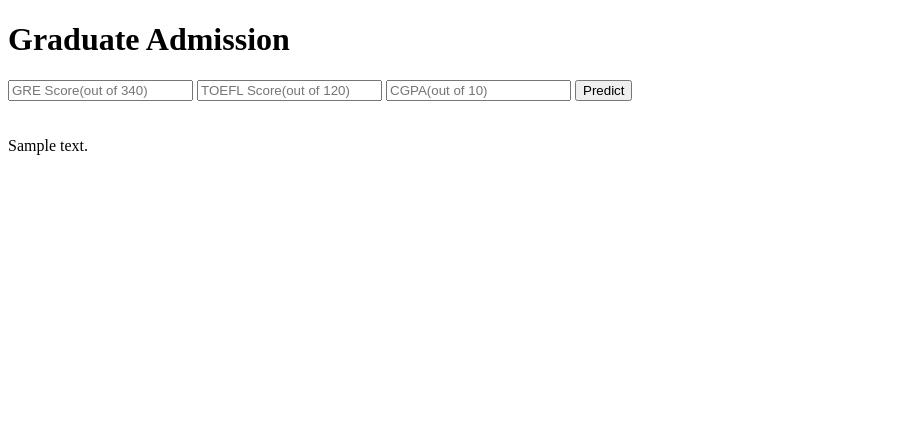
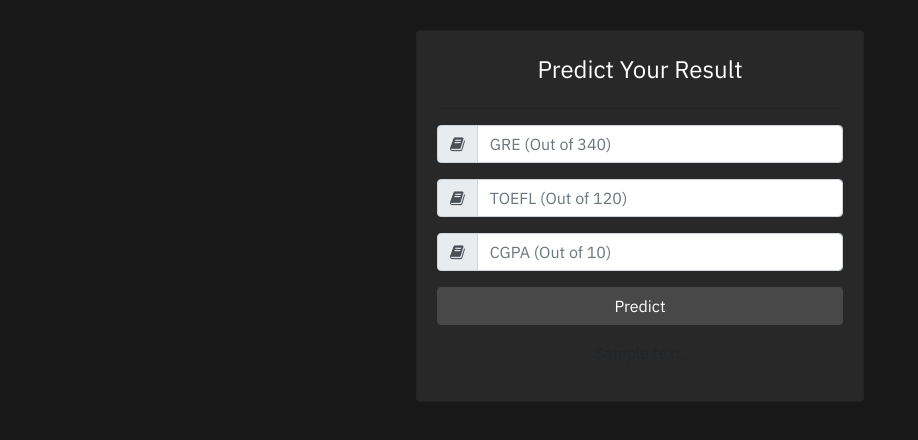
Before and after one commit to kishan0725/Graduate-Admission, a Flask app: template templates/index.html in a window 1280 px wide. Shown: the top 440 px of the page, without its empty margins (0-918 px from the left). Run offline with Flask 2, Linux system fonts and the light colour scheme; the template is opened without the code that fills it: most values are stand-ins (such as "Sample title", 1, 10 or a date in 2020); parts of the project's set-up code (start-up, migrations or seed data) failed here and were passed over; some libraries are stand-ins or nearby versions.

Commit message:
Update index.html

```diff
--- a/templates/index.html
+++ b/templates/index.html
@@ -3,33 +3,55 @@
 <!--From https://codepen.io/frytyler/pen/EGdtg-->
 <head>
   <meta charset="UTF-8">
+  <meta name="viewport" content="width=device-width, initial-scale=1, shrink-to-fit=no">
   <title>Graduate Admission</title>
-  <link href='https://fonts.googleapis.com/css?family=Pacifico' rel='stylesheet' type='text/css'>
-<link href='https://fonts.googleapis.com/css?family=Arimo' rel='stylesheet' type='text/css'>
-<link href='https://fonts.googleapis.com/css?family=Hind:300' rel='stylesheet' type='text/css'>
-<link href='https://fonts.googleapis.com/css?family=Open+Sans+Condensed:300' rel='stylesheet' type='text/css'>
+  <link href="https://fonts.googleapis.com/css?family=IBM+Plex+Sans&display=swap" rel="stylesheet">
+  <link rel="stylesheet" href="https://cdnjs.cloudflare.com/ajax/libs/font-awesome/4.7.0/css/font-awesome.min.css">
+  <link rel="stylesheet" href="https://maxcdn.bootstrapcdn.com/bootstrap/4.0.0/css/bootstrap.min.css" integrity="sha384-Gn5384xqQ1aoWXA+058RXPxPg6fy4IWvTNh0E263XmFcJlSAwiGgFAW/dAiS6JXm" crossorigin="anonymous">
+
 
 </head>
 
-<body>
- <div class="login">
-  <h1>Graduate Admission</h1>
+<body style="background-color: #181818">
+  <div class="card" style="width: 28rem;margin: 0 auto;float: none;margin-bottom: 10px;margin-top: 30px;font-family: 'IBM Plex Sans', sans-serif;background-color: #282828">
+<article class="card-body">
+  <h4 class="card-title text-center mb-4 mt-1" style="color: white">Predict Your Result</h4>
+  <hr>
+  <form action="{{ url_for('predict')}}" method="post">
+  <div class="form-group">
+  <div class="input-group">
+    <div class="input-group-prepend">
+        <span class="input-group-text"> <i class="fa fa-book"></i> </span>
+     </div>
+    <input name="GRE" class="form-control" placeholder="GRE (Out of 340)" type="text" required/>
+  </div> <!-- input-group.// -->
+  </div> <!-- form-group// -->
+  <div class="form-group">
+  <div class="input-group">
+    <div class="input-group-prepend">
+        <span class="input-group-text"> <i class="fa fa-book"></i> </span>
+     </div>
+      <input name="TOEFL" class="form-control" placeholder="TOEFL (Out of 120)" type="text" required/>
+  </div> <!-- input-group.// -->
+  </div> <!-- form-group// -->
+  <div class="form-group">
+  <div class="input-group">
+    <div class="input-group-prepend">
+        <span class="input-group-text"> <i class="fa fa-book"></i> </span>
+     </div>
+      <input name="CGPA" class="form-control" placeholder="CGPA (Out of 10)" type="text" required/>
+  </div> <!-- input-group.// -->
+  </div> <!-- form-group// -->
 
-     <!-- Main Input For Receiving Query to our ML -->
-    <form action="{{ url_for('predict')}}" method="post">
-      <input type="text" name="GRE" placeholder="GRE Score(out of 340)" required="required" />
-        <input type="text" name="TOEFL" placeholder="TOEFL Score(out of 120)" required="required" />
-    <input type="text" name="CGPA" placeholder="CGPA(out of 10)" required="required" />
-
-        <button type="submit" class="btn btn-primary btn-block btn-large">Predict</button>
-    </form>
-
-   <br>
-   <br>
-   {{ prediction_text }}
-
- </div>
-
-
+  <div class="form-group">
+  <button type="submit" class="btn btn-primary btn-block" style="background-color: #484848;border-color: #484848"> Predict  </button>
+  </div> <!-- form-group// -->
+  <p class="text-center">{{ prediction_text }}</p>
+  </form>
+</article>
+</div> <!-- card.// -->
+<script src="https://code.jquery.com/jquery-3.2.1.slim.min.js" integrity="sha384-KJ3o2DKtIkvYIK3UENzmM7KCkRr/rE9/Qpg6aAZGJwFDMVNA/GpGFF93hXpG5KkN" crossorigin="anonymous"></script>
+<script src="https://cdnjs.cloudflare.com/ajax/libs/popper.js/1.12.9/umd/popper.min.js" integrity="sha384-ApNbgh9B+Y1QKtv3Rn7W3mgPxhU9K/ScQsAP7hUibX39j7fakFPskvXusvfa0b4Q" crossorigin="anonymous"></script>
+<script src="https://maxcdn.bootstrapcdn.com/bootstrap/4.0.0/js/bootstrap.min.js" integrity="sha384-JZR6Spejh4U02d8jOt6vLEHfe/JQGiRRSQQxSfFWpi1MquVdAyjUar5+76PVCmYl" crossorigin="anonymous"></script>
 </body>
 </html>
```
